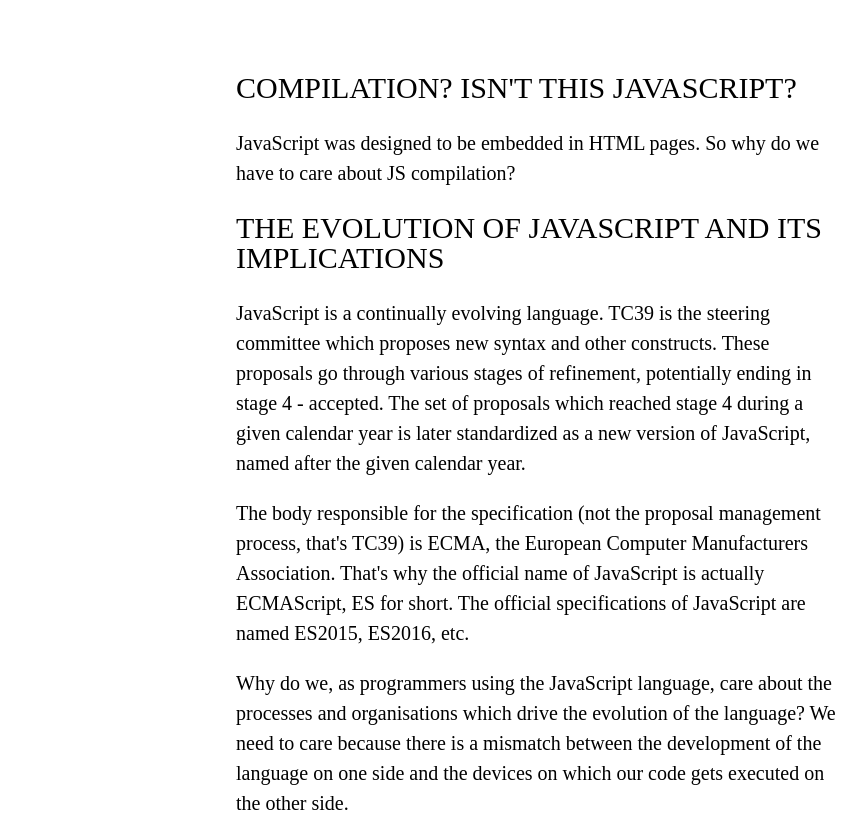
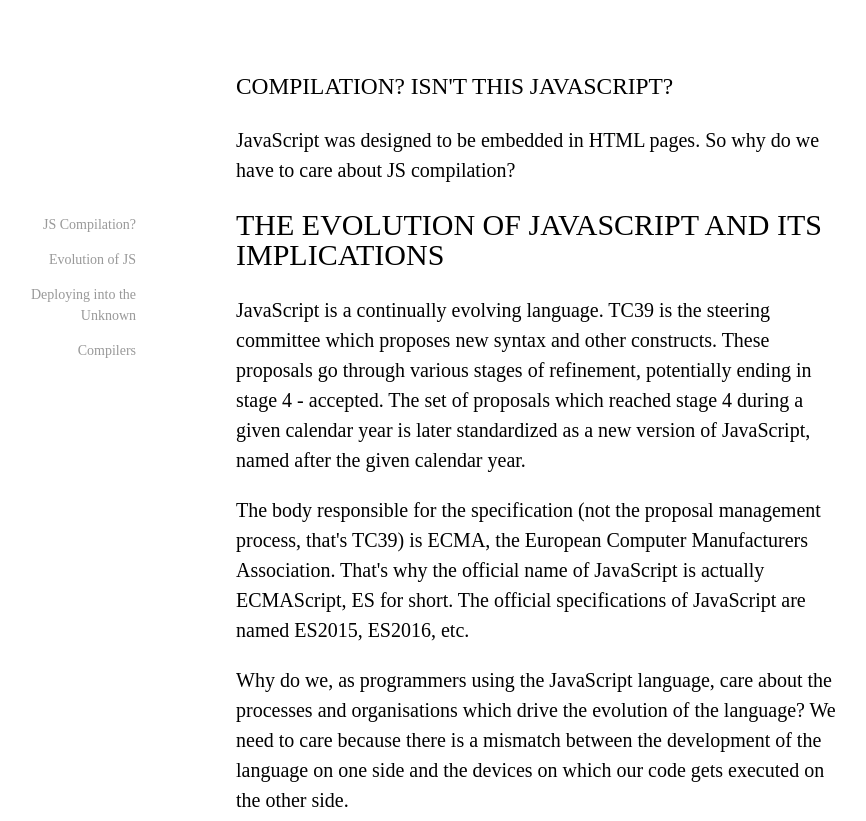
Before and after one commit to timkg/timkg.de, a Gatsby site: page /compilation in a window 1280 px wide. Shown: the top 821 px of the page, without its empty margins (104-970 px from the left). Built offline with nearby package versions, Linux system fonts and the light colour scheme; Gatsby itself is replaced by a stand-in of ours.

Commit message:
adds table of contents

```diff
--- a/src/pages/compilation.js
+++ b/src/pages/compilation.js
@@ -1,16 +1,70 @@
 import React, { Component } from "react"
+
+class Nav extends Component {
+
+    constructor(props) {
+        super(props);
+
+        this.state = {
+            hidden: true,
+            left: 0
+        };
+        this.positionNextToArticle = this.positionNextToArticle.bind(this);
+    }
+
+    componentDidMount() {
+        this.positionNextToArticle();
+        // TODO debounce to run every 50ms or so, not on every event
+        window.addEventListener("resize", this.positionNextToArticle);
+        this.setState({
+            hidden: false
+        });
+    }
+
+    componentWillUnmount() {
+        window.removeEventListener("resize", this.positionNextToArticle);
+    }
+
+    positionNextToArticle() {
+        // TODO pass in reference to element in constructor
+        const { positionRelativeTo } = this.props;
+        const articleLeft = document.querySelector(`#${positionRelativeTo}`).getBoundingClientRect().left;
+        this.setState({
+            left: articleLeft - 300
+        })
+    }
+
+    render() {
+        return (
+            <nav className="article-toc"
+                style={{
+                    display: this.state.hidden ? "none" : "block",
+                    left: `${this.state.left}px`
+                }}>
+                <ul>
+                    <li><a href="#compilation-intro">JS Compilation?</a></li>
+                    <li><a href="#evolution">Evolution of JS</a></li>
+                    <li><a href="#deploying">Deploying into the Unknown</a></li>
+                    <li><a href="#compilers">Compilers</a></li>
+                </ul>
+            </nav>
+        );
+    }
+}
 
 export default class CompilationPage extends Component {
 
     render() {
         return (
             <article>
-                <h1>Compilation? Isn't this JavaScript?</h1>
+                <Nav positionRelativeTo="compilation"/>
+                <section id="compilation">
+                    <h1 id="compilation-intro">Compilation? Isn't this JavaScript?</h1>
                     <p>
                         JavaScript was designed to be embedded in HTML pages.
                         So why do we have to care about JS compilation?
                     </p>
-                <h2>The evolution of JavaScript and its implications</h2>
+                    <h2 id="evolution">The evolution of JavaScript and its implications</h2>
                     <p>
                         JavaScript is a continually evolving language. TC39 is the steering committee
                         which proposes new syntax and other constructs. These proposals go through
@@ -29,7 +83,7 @@
                         development of the language on one side and the devices on which our code gets executed on the other side.
                     </p>
 
-                <h2>Deploying into the unknown</h2>
+                    <h2 id="deploying">Deploying into the unknown</h2>
                     <p>
                         The frontend code we write is not executed on machines under our control. While we might write code on a machine running
                         a modern JavaScript engine which understands all of the modern syntax and implements all of the modern APIs,
@@ -55,7 +109,7 @@
                         or checking for the existence of alternative methods. Changed syntax however breaks the program.
                     </p>
 
-                <h2>Compilers</h2>
+                    <h2 id="compilers">Compilers</h2>
                     <p>
                         ES2015 introduced a lot of new syntax to JavaScript. New syntax can't be worked around like API inconsistencies.
                         This led to the introduction of compilers to the frontend build process. Developers can use new syntax and
@@ -68,6 +122,8 @@
                         In this chapter, we'll get acquinted with babel.js and explore some of the transformations it performs to make modern
                         JavaScript executable on older JS engines.
                     </p>
+                </section>
+
 
             </article>
         );
--- a/src/styles/global.css
+++ b/src/styles/global.css
@@ -18,3 +18,25 @@
     max-width: 600px;
     margin: 0 auto;
 }
+
+.article-toc {
+    position: fixed;
+    top: 200px;
+    text-align: right;
+    font-size: 14px;
+    width: 200px;
+}
+
+.article-toc ul {
+    list-style: none;
+}
+
+.article-toc li {
+    line-height: 1.5em;
+    margin-top: 1em;
+}
+
+.article-toc a {
+    text-decoration: none;
+    color: #999;
+}
```
Lines whose indentation alone changed are shown as unchanged.
